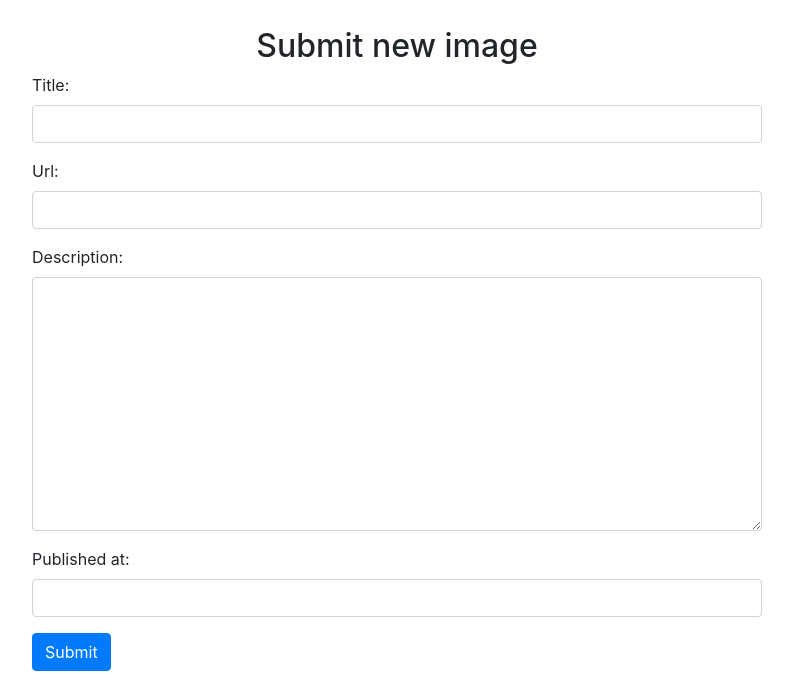
After one commit to laurakciic/ferit-se, a Django app: page /images/new in a window 1280 px wide. The commit adds this page. Shown: the part 221-908 px from the top of the page, without its empty margins (243-1036 px from the left). Run offline with Django 3.2, Linux system fonts and the light colour scheme; some libraries are stand-ins or nearby versions.

Commit message:
add image functionality

```diff
--- /dev/null
+++ b/lv7-MyImgur-site/myimgur/app/forms.py
@@ -0,0 +1,13 @@
+from .models import Image, Comment # jer za njih cemo imat forme
+from django.forms import ModelForm
+
+# nova slika:
+#   1. forms.py -> ImageForm
+#   2. views.py -> kazemo napravi taj ImageForm, u contextu ga spremi kao form i sad dalje mozes radit s tim form
+#   3. u templateu create_image.html -> postavimo html str, includeamo base4_form koji smo slozili da koristi bootstrap i da nam prikazuje sva ona polja, help textove i errore koji se pojave za svako polje unutar forme
+#                                    -> formu vidljivu iz contexta trebamo proslijedit u taj include i onda ju mozemo koristit (with form=form)
+
+class ImageForm(ModelForm):
+    class Meta:
+        model = Image   # model koji gadamo
+        fields = ['title', 'url', 'description', 'pub_date']    # fieldovi koje zelimo u formi
--- a/lv7-MyImgur-site/myimgur/app/models.py
+++ b/lv7-MyImgur-site/myimgur/app/models.py
@@ -15,7 +15,6 @@ class TimeStamped(models.Model):
 
     class Meta:
         abstract = True
-
 
 class Image(TimeStamped):
     title = models.CharField(max_length=128, unique=True, blank=False)
--- /dev/null
+++ b/lv7-MyImgur-site/myimgur/app/templates/app/create_image.html
@@ -0,0 +1,25 @@
+{% extends 'app/base.html' %}
+
+{% block content %}
+<div class="row">
+    <div class="col-md-12">
+        <h2 class="text-center">Submit new image</h2>
+    </div>
+</div>
+<!-- submitat ce post request na isti url i uhvatit ce ga ista ova -->
+<form method="post" accept-charset="utf-8">     <!-- akcija django.contrib.auth.urls koja ce obraditi ovu formu -->
+    {% csrf_token %}
+
+    <!-- renderiranje bs4_form.htmla, no buduci da je django template, moramo mu reci sta je form -->
+    <!-- jer taj include nema pristup kontekstu da zna tocno sta je form pa mu kazemo -->
+    <!-- form u tebi je ovaj form kojem imamo pristup iz konteksta (form=form) -->
+    {% include 'includes/bs4_form.html' with form=form %}
+
+    <div class="row">
+        <div class="col-md-8 mx-auto">
+            <input type="submit" value="Submit" class="btn btn-primary">
+        </div>
+    </div>
+
+</form>
+{% endblock content %}
--- a/lv7-MyImgur-site/myimgur/app/urls.py
+++ b/lv7-MyImgur-site/myimgur/app/urls.py
@@ -7,4 +7,5 @@ urlpatterns = [
     path('', views.index, name='index'),
     path('<int:image_id>/', views.detail, name='detail'),           # ako imamo images/broj/ onda to renderira detail
     path('<int:image_id>/comment', views.comment, name='comment'),  # ako imamo images/broj/comment onda se to salje na views.comment
+    path('new', views.create_image, name="create_image"),   # putanja: localhost8000/images/new, app:create_image
 ]
--- a/lv7-MyImgur-site/myimgur/app/views.py
+++ b/lv7-MyImgur-site/myimgur/app/views.py
@@ -2,12 +2,13 @@ from django.shortcuts import render, get_object_or_404
 from django.http import JsonResponse, HttpResponseRedirect
 from django.urls import reverse
 from .models import Image, Comment
+from .forms import ImageForm
 
 # Create your views here.
 
 def index(request):
     images = Image.objects.order_by('-pub_date')        # povlacenje objekata, sortiranje po pub dateu
-    context = { 'images': images}                       # postavimo ih u kontekst
+    context = { 'images': images}                       # postavimo ih u context
     return render(request, 'app/index.html', context)   # pomocu rendera prosljedujemo context u index.html kao i request
 
 def detail(request, image_id):
@@ -16,6 +17,19 @@ def detail(request, image_id):
                'comments': image.comment_set.all(),     # povucemo sve komentare kako bi ih mogli ispisati unutar samog templatea
               }
     return render(request, 'app/detail.html', context)
+
+def create_image(request):              # image_id nije potreban jer kad pravimo novu sliku nemamo jos image_id
+    if request.method == 'POST':        # ako je forma submitana
+        form = ImageForm(request.POST)  # izgenerirat ce formu pomocu POST req
+        if form.is_valid():
+            saved_image = form.save()   # form.save() uzima podatke iz req, stavlja ih u model, pravi validaciju ako je forma ispravna (data ispravni), sprema u bazu i rezultat toga je image koji ce se spremit u var saved_image
+            return HttpResponseRedirect(reverse('app:detail', args=(saved_image.id,)))  # saljemo ga na prikazanu sliku, args su primljeni argumenti
+    else:
+        form = ImageForm()              # ako nije POST req (ako nije submitana), izgenerirat ce novu praznu formu
+
+    context = { 'form': form }          # posto nas template uvijek prima context trebamo tu var napravit
+    return render(request, 'app/create_image.html', context)    # u render ide request, template i context
+
 
 def comment(request, image_id):
     image = get_object_or_404(Image, pk=image_id)
```
Also changed, not shown: lv7-MyImgur-site/myimgur/app/templates/app/index.html (+5 -2 lines), lv7-MyImgur-site/myimgur/db.sqlite3.
